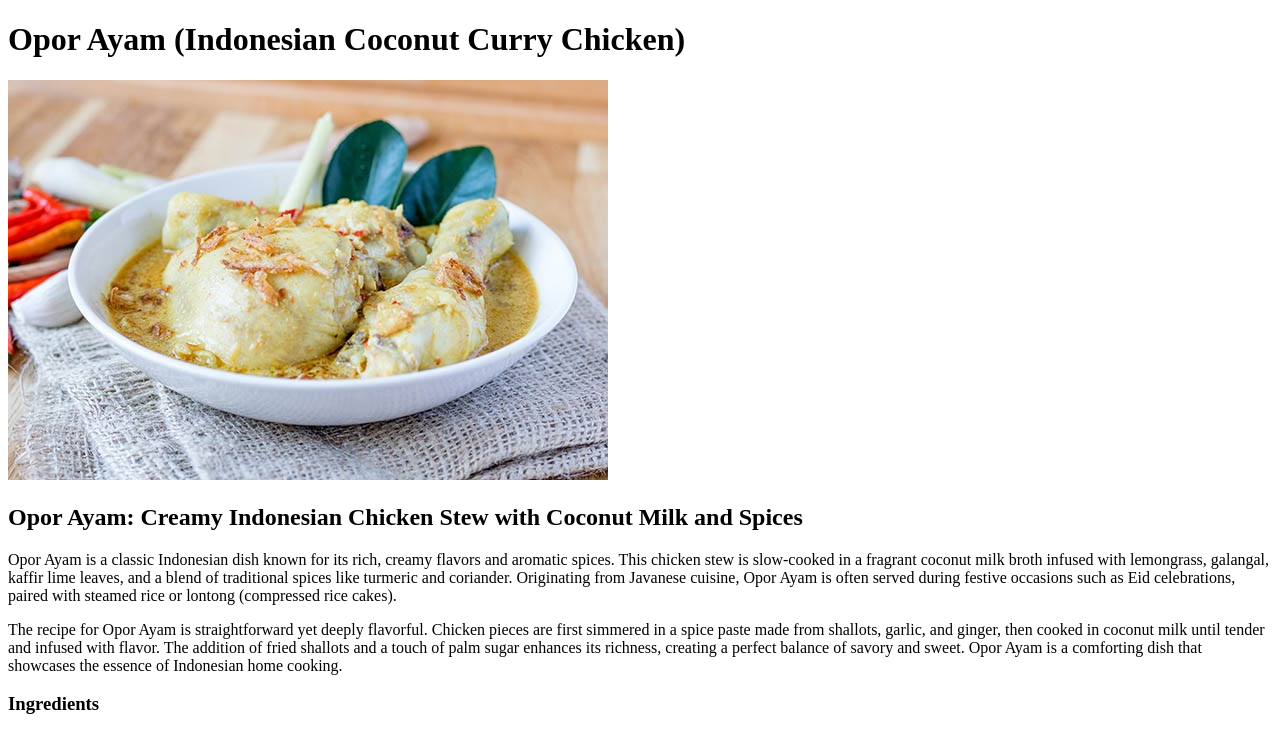
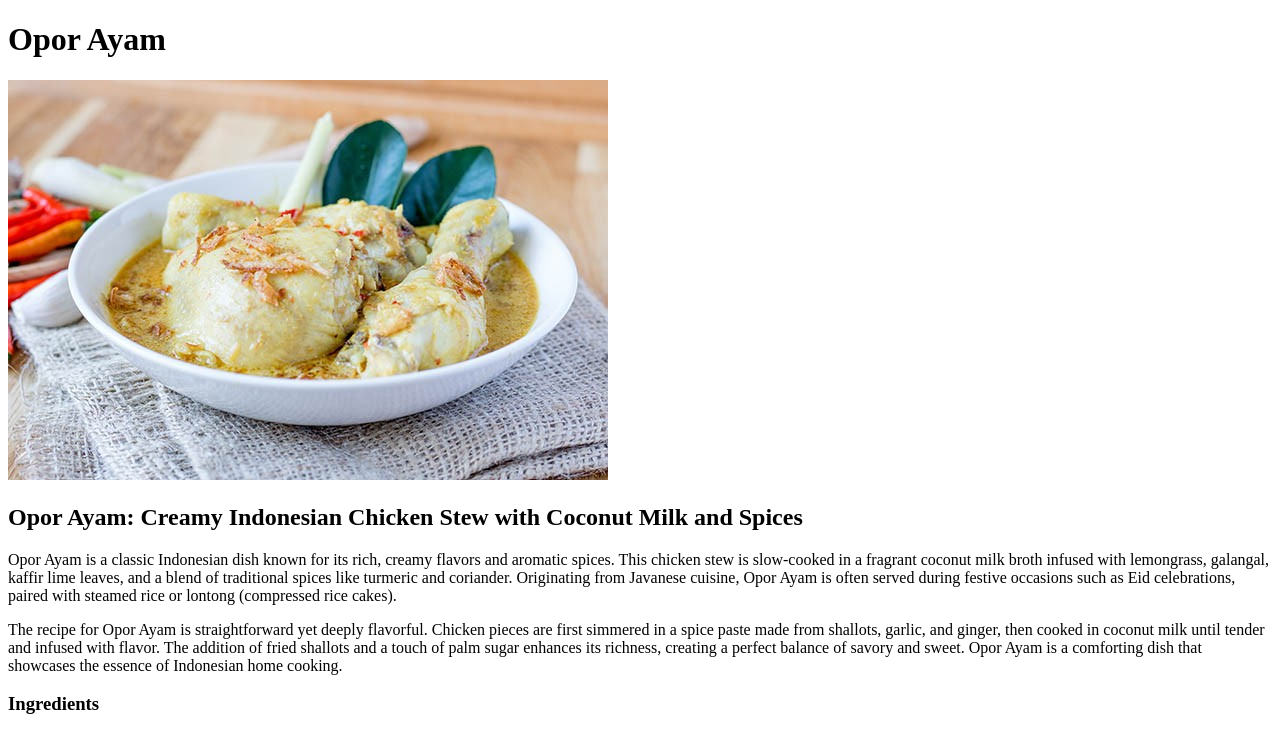
Before and after one commit to DebugVoyager/odin-recipes, a plain HTML site: page recipes/opor-ayam.html in a window 1280 px wide. Shown: the top 731 px of the page. Drawn offline with Linux system fonts and the light colour scheme.

Commit message:
Remove unnecessary content for consistency

```diff
--- a/recipes/opor-ayam.html
+++ b/recipes/opor-ayam.html
@@ -5,7 +5,7 @@
         <title>Opor Ayam</title>
     </head>
     <body>
-        <h1>Opor Ayam (Indonesian Coconut Curry Chicken)</h1>
+        <h1>Opor Ayam</h1>
         <img src="../img/opor-ayam.jpg" alt="A big bowl of chicken coconut curry.">
         <h2>Opor Ayam: Creamy Indonesian Chicken Stew with Coconut Milk and Spices</h2>
         <p>Opor Ayam is a classic Indonesian dish known for its rich, creamy flavors and aromatic spices. This chicken stew is slow-cooked in a fragrant coconut milk broth infused with lemongrass, galangal, kaffir lime leaves, and a blend of traditional spices like turmeric and coriander. Originating from Javanese cuisine, Opor Ayam is often served during festive occasions such as Eid celebrations, paired with steamed rice or lontong (compressed rice cakes).</p>
```
